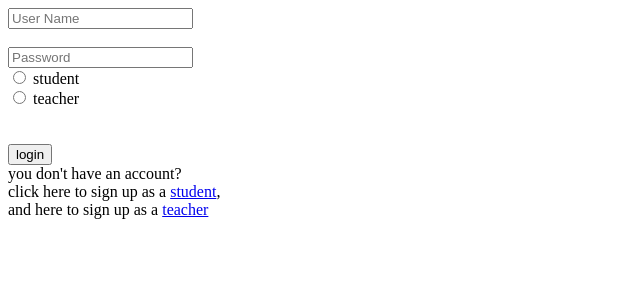
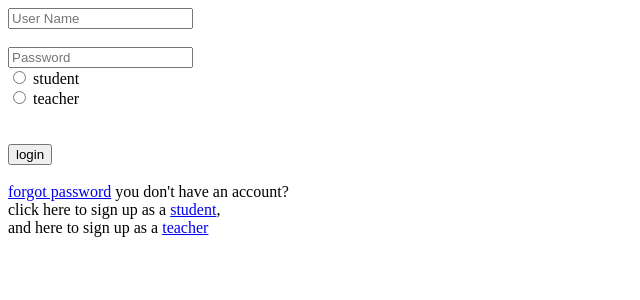
Before and after one commit to lftstartup/lft, a Flask app: page /login in a window 1280 px wide. Shown: the top 300 px of the page, without its empty margins (0-640 px from the left). Run offline with Flask 2, Linux system fonts and the light colour scheme.

```diff
--- a/templates/login.html
+++ b/templates/login.html
@@ -21,7 +21,8 @@
                     <br>
                     <input type="submit" value="login" >
                 </form>
-
+                <br>
+                <span><a href = "{{url_for('forgot_password')}}">forgot password</a></span>
                 <span>you don't have an account?
                 <br>
                 click here to sign up as a <a href = "{{url_for('register_student')}}">student</a>,
```
Also changed, not shown: database.py (line endings or trailing spaces).
